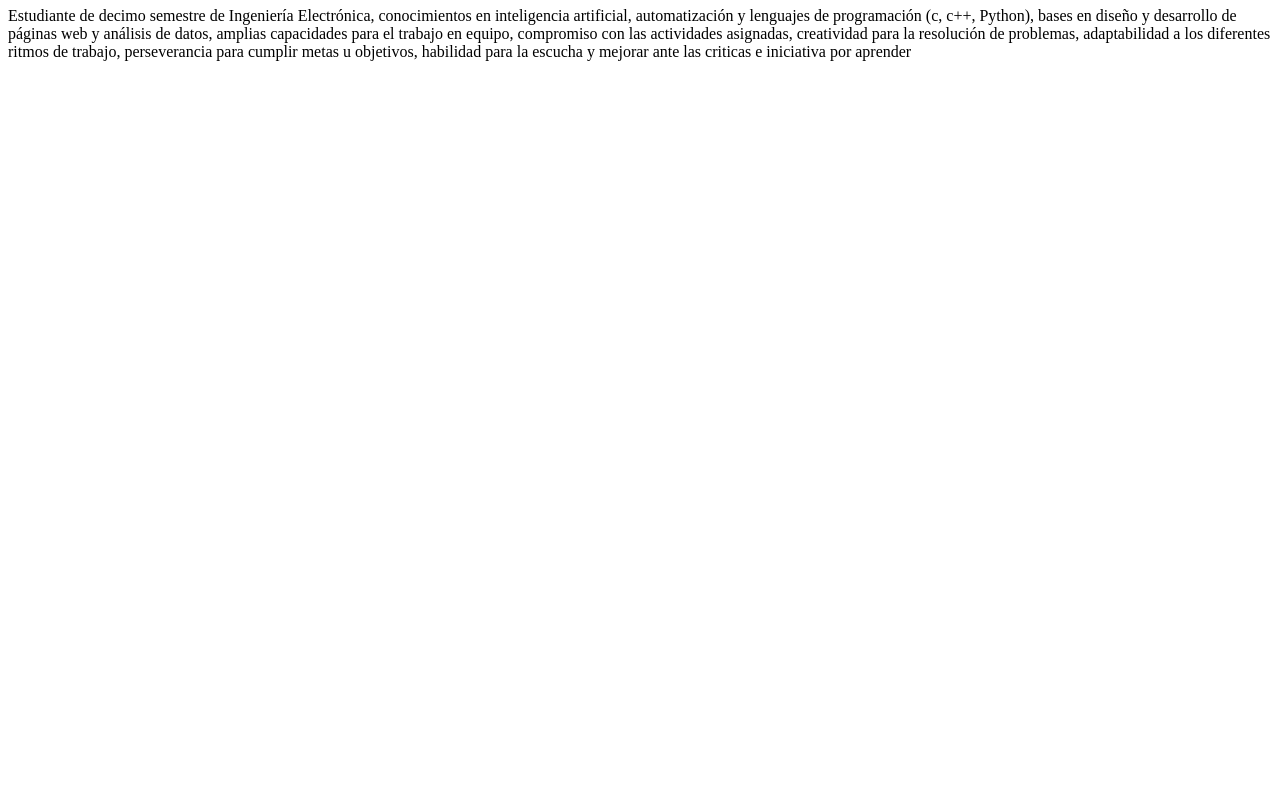
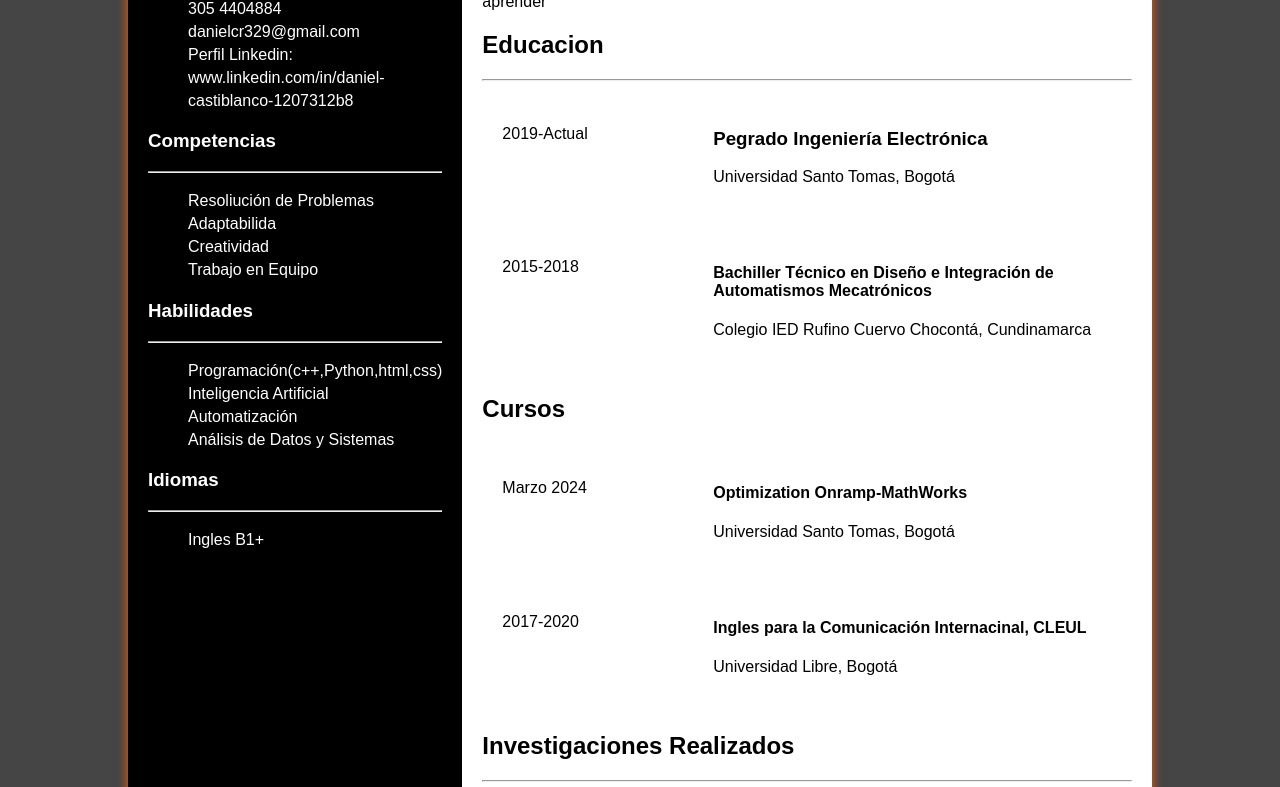
Before and after one commit to DannyRey22/Html-Portafolio, a plain HTML site: page public/about.html in a window 1280 px wide. Shown: the part 73-860 px from the top of the page. Before the commit the page ends 800 px from the top, so only its background shows below. Drawn offline with Linux system fonts and the light colour scheme.

Commit message:
Add files via upload

```diff
--- a/public/about.html
+++ b/public/about.html
@@ -8,11 +8,110 @@
   <link rel="stylesheet" href="./style.css" />
 </head>
 <body>
-  <h1 class="title">About Me</h1>
-  <p>Estudiante de decimo semestre de Ingeniería Electrónica, conocimientos en inteligencia artificial, automatización y lenguajes de programación (c, c++,
-  Python), bases en diseño y desarrollo de páginas web y análisis de datos, amplias capacidades para el trabajo en equipo, compromiso con las
-  actividades asignadas, creatividad para la resolución de problemas, adaptabilidad a los diferentes ritmos de trabajo, perseverancia para cumplir
-  metas u objetivos, habilidad para la escucha y mejorar ante las criticas e iniciativa por aprender</p>
+  <div class="Main">
+    <div class="left" id="datos">
+      <h1 id="name">Daniel <br> Castiblanco Rey</h1>
+      <h3>Datos Personales</h3>
+      <hr>
+      <ul>
+        <li>Colombia</li>
+        <li>Bogota, Engativa</li>
+        <li>305 4404884</li>
+        <li>danielcr329@gmail.com</li>
+        <li>Perfil Linkedin: www.linkedin.com/in/daniel-castiblanco-1207312b8</li>
+      </ul>
+      <h3>Competencias</h3>
+      <hr>
+        <ul>
+          <li>Resoliución de Problemas</li>
+          <li>Adaptabilida</li>
+          <li>Creatividad</li>
+          <li>Trabajo en Equipo</li>
+        </ul>
+      <h3>Habilidades</h3>
+      <hr>
+        <ul>
+          <li>Programación(c++,Python,html,css)</li>
+          <li>Inteligencia Artificial</li>
+          <li>Automatización</li>
+          <li>Análisis de Datos y Sistemas</li>
+        </ul>
+      <h3>Idiomas</h3>
+      <hr>
+      <ul>
+        <li>Ingles  B1+</li>
+      </ul>
+    </div>
 
-</body>
+    <div class="right" id="info">
+      <h2>Perfil Profesional</h2>
+      <hr>
+      <p id="me">Estudiante de decimo semestre de Ingeniería Electrónica, conocimientos en inteligencia artificial, automatización y lenguajes de programación (c, c++,
+      Python), bases en diseño y desarrollo de páginas web y análisis de datos, amplias capacidades para el trabajo en equipo, compromiso con las
+      actividades asignadas, creatividad para la resolución de problemas, adaptabilidad a los diferentes ritmos de trabajo, perseverancia para cumplir
+      metas u objetivos, habilidad para la escucha y mejorar ante las criticas e iniciativa por aprender</p>
+
+      <h2>Educacion</h2>
+      <hr>
+        <div class="Continer">
+          <div class="left" id="fecha">
+            <p>2019-Actual</p>
+          </div>
+          <div class="right" id="estudio">
+            <h3>Pegrado Ingeniería Electrónica</h3>
+            <p>Universidad Santo Tomas, Bogotá</p>
+          </div>
+        </div>
+        <div class="Continer">
+          <div class="left" id="fecha">
+            <p>2015-2018</p>
+          </div>
+          <div class="right" id="estudio">
+            <h4>Bachiller Técnico en Diseño e Integración de Automatismos Mecatrónicos</h4>
+            <p>Colegio IED Rufino Cuervo Chocontá, Cundinamarca</p>
+          </div>
+        </div>
+
+      <h2>Cursos</h2>
+      <div class="Continer">
+        <div class="left" id="fecha">
+          <p>Marzo 2024</p>
+        </div>
+        <div class="right" id="estudio">
+          <h4>Optimization Onramp-MathWorks</h4>
+          <p>Universidad Santo Tomas, Bogotá</p>
+        </div>
+      </div>
+      <div class="Continer">
+        <div class="left" id="fecha">
+          <p>2017-2020</p>
+        </div>
+        <div class="right" id="estudio">
+          <h4>Ingles para la Comunicación Internacinal, CLEUL</h4>
+          <p>Universidad Libre, Bogotá</p>
+        </div>
+      </div>
+
+      <h2>Investigaciones Realizados</h2>
+      <hr>
+      <div class="Continer">
+        <div class="left" id="fecha">
+          <p>2023-2024</p>
+        </div>
+        <div class="right" id="estudio">
+          <h4>Implementación de rutinas en ROS2 para la aplicación de algoritmos multiagentes en el movimiento de robot tipo soccer Small Size</h4>
+          <p>Universidad santotomas, Bogotá</p>
+        </div>
+      </div>
+      <div class="Continer">
+        <div class="left" id="fecha">
+          <p>2017-2018</p>
+        </div>
+        <div class="right" id="estudio">
+          <h4>Contenedor Automatizado para Desechos</h4>
+          <p>Colegio IED Rufino Cuervo Chocontá, Cundinamarca</p>
+        </div>
+      </div>
+    </div>
+    </div>
 </html>
--- a/public/style.css
+++ b/public/style.css
@@ -1,4 +1,49 @@
-.title{
-    color: mediumpurple;
+body {
+    font-family: Arial, sans-serif;
+    margin: 0;
+    padding: 0;
+    display: flex;
+    justify-content: center;
+    align-items: center;
+    height: 130vh;
+    background-color: #454545;
+}
+.Main {
+    display: flex;
+    width: 80%;
+    max-width: 2000px;
+    background-color: #fff;
+    box-shadow: 0 0 10px #FF6000;
+}
+.Continer{
+    display: flex;
+    background-color: #fff;
+    width: 100%;
+}
+.left{
+    width: 30%;
+    padding: 20px;
+    background-color: #000000;
+    color: white;
+}
+.right {
+    width: 70%;
+    padding: 20px;
+    background-color: #ffffff;
+}
+#name{
     text-align: center;
+    margin: 0%;
 }
+ul{
+    list-style-type: none;
+    line-height: 23px;
+
+}
+#fecha{
+    background-color: white;
+    color: black;
+}
+#me{
+    text-align: justify;
+}
--- /dev/null
+++ b/style_main.css
@@ -0,0 +1,35 @@
+body{
+    background-color: #FFF6E3;
+}
+img{
+    height: 200px;
+    width: 240px;
+    padding: 5px;
+}
+#main-title{
+    color: #CDC1FF;
+    text-align: center;
+    border: solid;
+    margin: 0%;
+    font-size: 3rem;
+}
+#sub-title{
+    color: #789DBC;
+    text-align: center;
+    border: solid;
+    margin: 0%;
+}
+.viñeta{
+    color: #789DBC;
+}
+a{
+    color: #789DBC;
+    text-decoration-line: none;
+}
+img{
+    border: 5px solid #aec794;
+}
+ul{
+    list-style-type: japanese-formal;
+    font-weight: bold;
+}
```
Also changed, not shown: index.html (+4 -4 lines).
